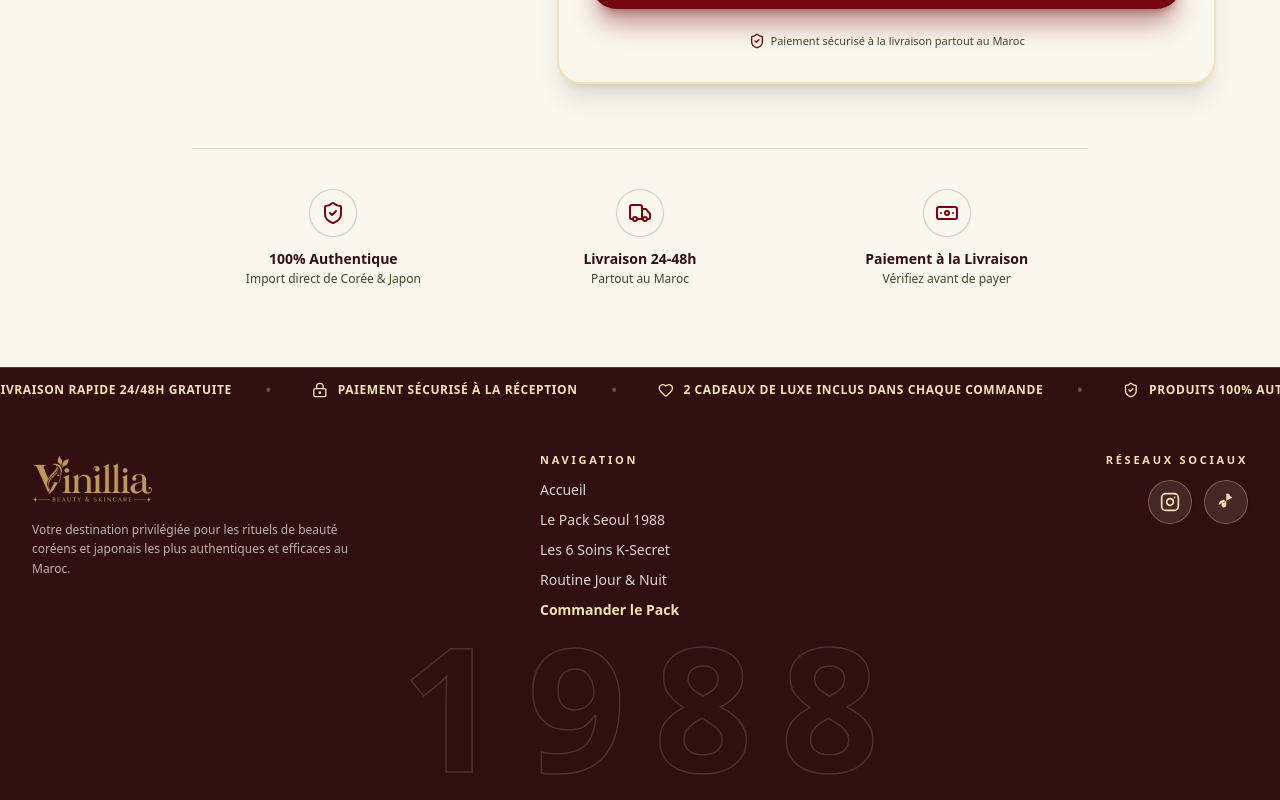
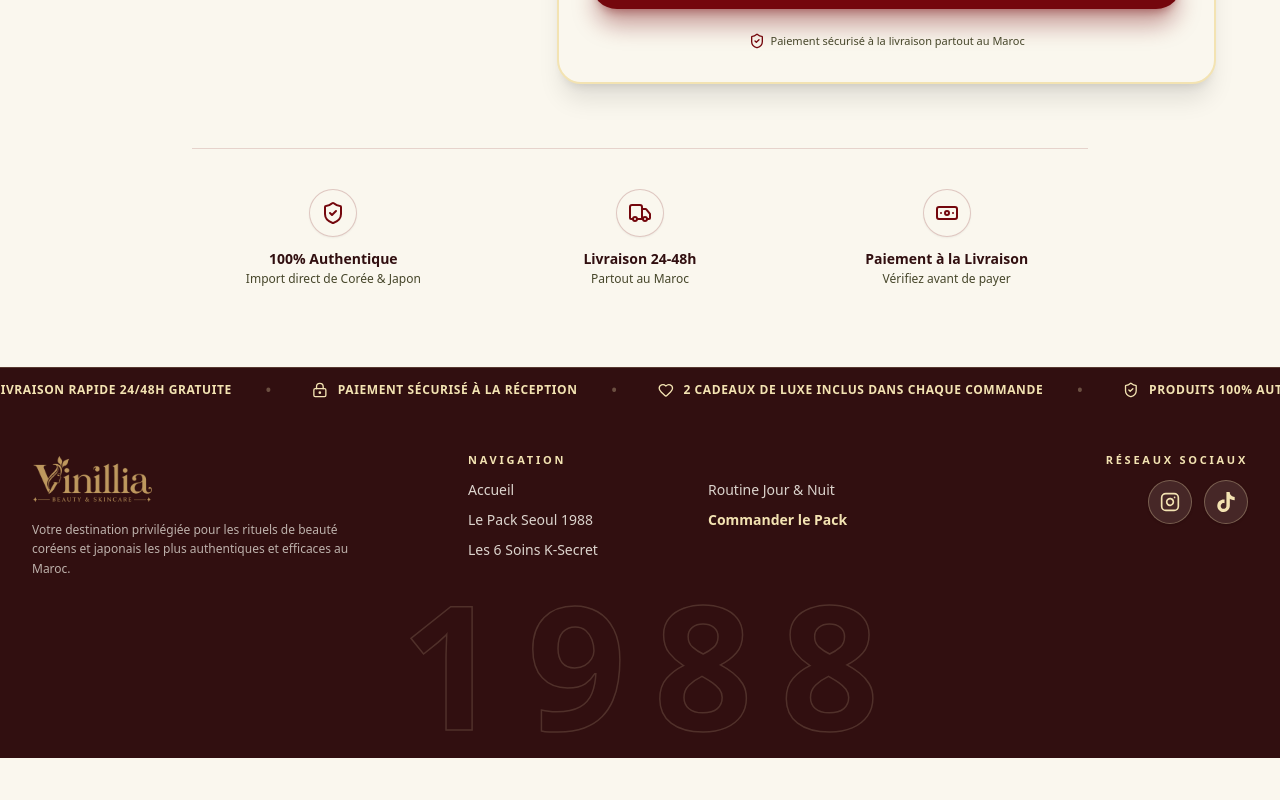
Before and after one commit to belmlikikram7-dev/les-packs, a Next.js app in the folder landing-page-2/: page / in a window 1280 px wide. Shown: the part 5219-6019 px from the top of the page. After the commit the page ends 5977 px from the top, so only its background shows below. Built offline with nearby package versions, Linux system fonts and the light colour scheme.

Commit message:
Split navigation into 2 columns (3 left, 2 right) and fix TikTok official logo SVG

```diff
--- a/landing-page-2/components/Footer.tsx
+++ b/landing-page-2/components/Footer.tsx
@@ -47,11 +47,11 @@
       {/* Main Container */}
       <div className="max-w-7xl mx-auto px-4 sm:px-6 lg:px-8 pt-8 sm:pt-10 pb-4 sm:pb-6">
 
-        {/* Top 3 Columns: Logo (Left) | NAVIGATION (Center, lifted) | Instagram & TikTok (Right) */}
-        <div className="grid grid-cols-1 md:grid-cols-3 gap-8 items-start">
+        {/* Top 3 Columns: Logo (Left) | NAVIGATION in 2 columns (Center) | Instagram & TikTok (Right) */}
+        <div className="grid grid-cols-1 md:grid-cols-12 gap-8 items-start">
 
-          {/* Column 1: Logo Vinillia */}
-          <div className="flex flex-col items-start">
+          {/* Column 1: Logo Vinillia (md:col-span-4) */}
+          <div className="md:col-span-4 flex flex-col items-start">
             <a
               href="#hero"
               onClick={(e) => {
@@ -74,13 +74,15 @@
             </p>
           </div>
 
-          {/* Column 2: NAVIGATION (Center, elevated at the top) */}
-          <div className="flex flex-col items-start md:items-center">
-            <div className="w-full md:max-w-[200px]">
+          {/* Column 2: NAVIGATION (md:col-span-5) - Split into 3 links on left and 2 on right */}
+          <div className="md:col-span-5 flex flex-col items-start md:items-center">
+            <div className="w-full md:max-w-md">
               <h4 className="text-[11px] font-bold uppercase tracking-[0.25em] text-[#F3E3B2] mb-3">
                 NAVIGATION
               </h4>
-              <ul className="space-y-2.5 text-xs sm:text-sm font-medium text-[#FAF7EE]/85">
+              <div className="grid grid-cols-2 gap-x-4 sm:gap-x-8 gap-y-2.5 text-xs sm:text-sm font-medium text-[#FAF7EE]/85">
+                {/* 3 Links: Accueil, Le Pack Seoul 1988, Les 6 Soins K-Secret */}
+                <ul className="space-y-2.5">
                   <li>
                     <button
                       onClick={() => scrollTo("#hero")}
@@ -105,6 +107,10 @@
                       Les 6 Soins K-Secret
                     </button>
                   </li>
+                </ul>
+
+                {/* 2 Links lifted up: Routine Jour & Nuit, Commander le Pack */}
+                <ul className="space-y-2.5">
                   <li>
                     <button
                       onClick={() => scrollTo("#routine")}
@@ -124,9 +130,10 @@
                 </ul>
               </div>
             </div>
+          </div>
 
-          {/* Column 3: Only Instagram and TikTok logos */}
-          <div className="flex flex-col items-start md:items-end">
+          {/* Column 3: Only Instagram and TikTok logos (md:col-span-3) */}
+          <div className="md:col-span-3 flex flex-col items-start md:items-end">
             <h4 className="text-[11px] font-bold uppercase tracking-[0.25em] text-[#F3E3B2] mb-3">
               RÉSEAUX SOCIAUX
             </h4>
@@ -147,7 +154,7 @@
                 </svg>
               </a>
 
-              {/* TikTok */}
+              {/* TikTok - Perfect Official SimpleIcons Vector Path */}
               <a
                 href="https://www.tiktok.com/@vinillia_shop?_r=1&_t=ZS-9AM4ON5mJaX"
                 target="_blank"
@@ -156,7 +163,7 @@
                 className="w-11 h-11 rounded-full bg-[#FAF7EE]/10 hover:bg-[#74070D] border border-[#F3E3B2]/30 flex items-center justify-center text-[#F3E3B2] hover:text-white transition-all duration-300 hover:scale-110 shadow-sm"
               >
                 <svg className="w-5 h-5 fill-current" viewBox="0 0 24 24">
-                  <path d="M19.59 6.69a4.83 4.83 0 0 1-3.77-4.25V2h-3.45v13.67a2.89 2.89 0 0 1-5.2 1.74 2.89 2.89 0 0 1 2.31-4.64c.29 0 .58.04.85.12V9.32a6.34 6.34 0 0 0-.85-.06 6.34 6.34 0 0 0-6.34 6.34 6.34 0 0 0 6.34-6.34V8.58a8.28 8.28 0 0 0 4.83 1.56V6.69z" />
+                  <path d="M12.525.02c1.31-.02 2.61-.01 3.91-.02.08 1.53.63 3.09 1.75 4.17 1.12 1.11 2.7 1.62 4.24 1.79v4.03c-1.44-.05-2.89-.35-4.2-.97-.57-.26-1.1-.59-1.62-.93-.01 2.92.01 5.84-.02 8.75-.08 1.4-.54 2.79-1.35 3.94-1.31 1.92-3.58 3.17-5.91 3.21-1.43.08-2.86-.31-4.08-1.03-2.02-1.19-3.44-3.37-3.65-5.71-.02-.5-.03-1-.01-1.49.18-1.9 1.12-3.72 2.58-4.96 1.66-1.44 3.98-2.13 6.15-1.72.02 1.48-.04 2.96-.04 4.44-.99-.32-2.15-.23-3.02.37-.63.41-1.11 1.04-1.36 1.75-.21.51-.24 1.07-.14 1.61.24 1.64 1.82 3.02 3.5 2.87 1.12-.01 2.19-.66 2.77-1.61.19-.33.4-.67.41-1.06.1-1.79.06-3.57.07-5.36.01-4.03-.01-8.05.02-12.07z" />
                 </svg>
               </a>
             </div>
@@ -164,7 +171,7 @@
 
         </div>
 
-        {/* Interactive "1988" Watermark - Lifted up and sized slightly smaller with crisp outline glow */}
+        {/* Interactive "1988" Watermark - Lifted up and sized cleanly with crisp outline glow */}
         <div
           ref={watermarkRef}
           onMouseEnter={() => setIsHovered(true)}
```
Lines whose indentation alone changed are shown as unchanged.
